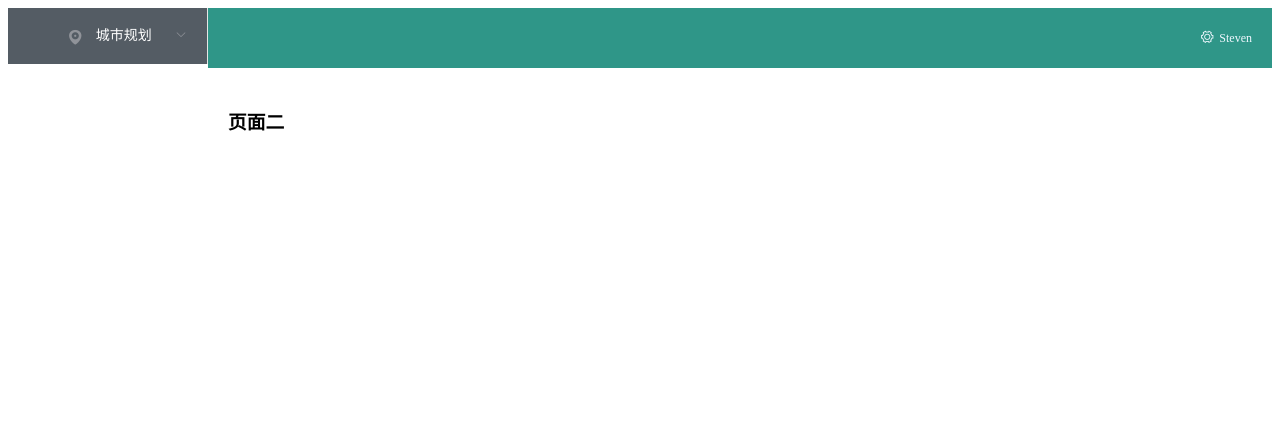
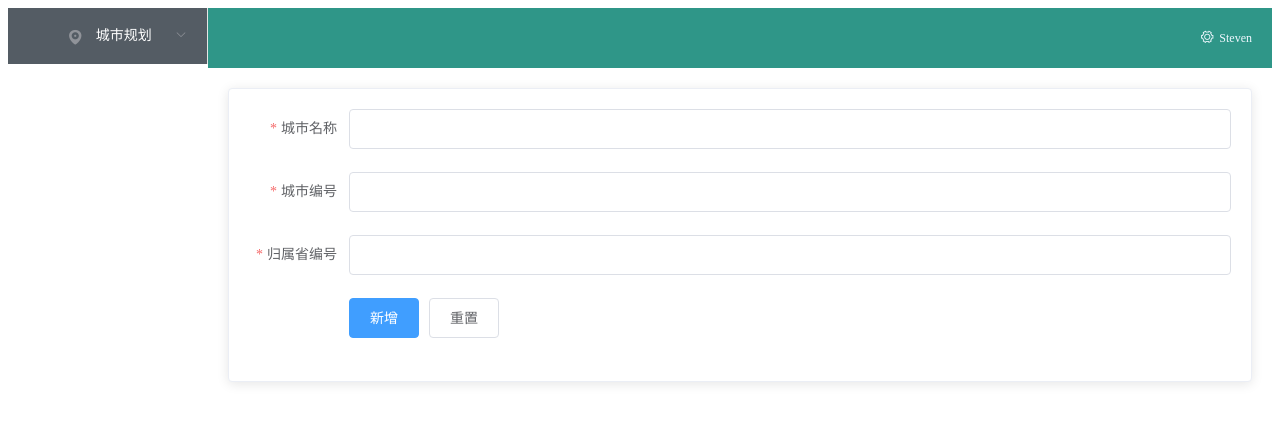
Before and after one commit to steven-zhoulin/front-back-skeleton, a Vue app in the folder frontend/: page /cityAdd in a window 1280 px wide. Shown: the top 422 px of the page. Built offline with nearby package versions, Linux system fonts and the light colour scheme.

Commit message:
[修改] 前端配置proxy，统一代理后端API接口。

```diff
--- a/frontend/package.json
+++ b/frontend/package.json
@@ -19,6 +19,7 @@
     "@vue/cli-plugin-vuex": "^4.1.0",
     "@vue/cli-service": "^4.1.0",
     "axios": "^0.18.0",
+    "http-proxy-middleware": "^0.20.0",
     "vue-cli-plugin-axios": "0.0.4",
     "vue-cli-plugin-element": "^1.0.1",
     "vue-template-compiler": "^2.6.10"
--- a/frontend/src/views/CityAdd.vue
+++ b/frontend/src/views/CityAdd.vue
@@ -1,10 +1,73 @@
 <template>
-    <h1>页面二</h1>
+    <el-card class="box-card">
+        <el-form :model="cityForm" :rules="rules" ref="cityForm" label-width="100px" class="demo-cityForm">
+
+            <el-form-item label="城市名称" prop="name">
+                <el-input v-model="cityForm.name"></el-input>
+            </el-form-item>
+            <el-form-item label="城市编号" prop="cityId">
+                <el-input v-model.number="cityForm.cityId"></el-input>
+            </el-form-item>
+            <el-form-item label="归属省编号" prop="provinceId">
+                <el-input v-model.number="cityForm.provinceId"></el-input>
+            </el-form-item>
+
+            <el-form-item>
+                <el-button type="primary" @click="submitForm('cityForm')">新增</el-button>
+                <el-button @click="resetForm('cityForm')">重置</el-button>
+            </el-form-item>
+        </el-form>
+    </el-card>
 </template>
 
 <script>
     export default {
-        name: "PageTwo"
+        name: "CityAdd",
+        data() {
+            return {
+                cityForm: {
+                    name: '',
+                    cityId: '',
+                    provinceId: ''
+                },
+                rules: {
+                    name: [
+                        {required: true, message: '请输入城市名称', trigger: 'blur'},
+                        {min: 3, max: 5, message: '长度在 3 到 5 个字符', trigger: 'blur'}
+                    ],
+                    cityId: [
+                        {required: true, message: '请输入城市编号', trigger: 'blur'},
+                        {type: 'number', message: '年龄必须为数字值'}
+                    ],
+                    provinceId: [
+                        {required: true, message: '请输入归属省编号', trigger: 'blur'},
+                        {type: 'number', message: '年龄必须为数字值'}
+                    ],
+                }
+            };
+        },
+        methods: {
+            submitForm(formName) {
+                this.$refs[formName].validate((valid) => {
+                    if (valid) {
+                        console.log(this.cityForm);
+                        const _this = this;
+                        axios.post('http://127.0.0.1:8181/api/demo/city/add/').then(function (res) {
+                            _this.total = res.data.total;
+                            _this.tableData = res.data.records;
+                        })
+                        alert('submit!');
+                    } else {
+                        console.log('error submit!!');
+                        return false;
+                    }
+                });
+            },
+            resetForm(formName) {
+                this.$refs[formName].resetFields();
+            }
+        }
+
     }
 </script>
 
--- a/frontend/src/views/CityManager.vue
+++ b/frontend/src/views/CityManager.vue
@@ -4,7 +4,8 @@
             <el-table-column prop="id" label="ID" width="100px" align="center"></el-table-column>
             <el-table-column prop="name" label="城市名称" align="center"></el-table-column>
             <el-table-column prop="cityId" label="城市编号" align="center"></el-table-column>
-            <el-table-column prop="provinceId" label="归属省ID" align="center"></el-table-column>
+            <el-table-column prop="provinceId" label="省编号" align="center"></el-table-column>
+            <el-table-column prop="provinceName" label="省份" align="center"></el-table-column>
             <el-table-column label="操作" align="center">
                 <template slot-scope="scope">
                     <el-button @click="handleClick(scope.row)" type="text" size="small">查看</el-button>
@@ -27,7 +28,7 @@
             },
             loadCity(current, size) {
                 const _this = this;
-                axios.get('http://127.0.0.1:8181/api/demo/city/list/' + current + '/' + size).then(function (res) {
+                axios.get('/api/demo/city/list/' + current + '/' + size).then(function (res) {
                     _this.total = res.data.total;
                     _this.tableData = res.data.records;
                 })
--- /dev/null
+++ b/frontend/vue.config.js
@@ -0,0 +1,14 @@
+module.exports = {
+    devServer: {
+        proxy: {
+            '/api': {
+                target: 'http://127.0.0.1:8888',
+                changeOrigin: true,
+                ws: true,
+                pathRewrite: {
+                  '^/api': '/api'
+                }
+            }
+        }
+    }
+}
```
Also changed, not shown: 1 other file (tests, documents, lock files or other folders).
